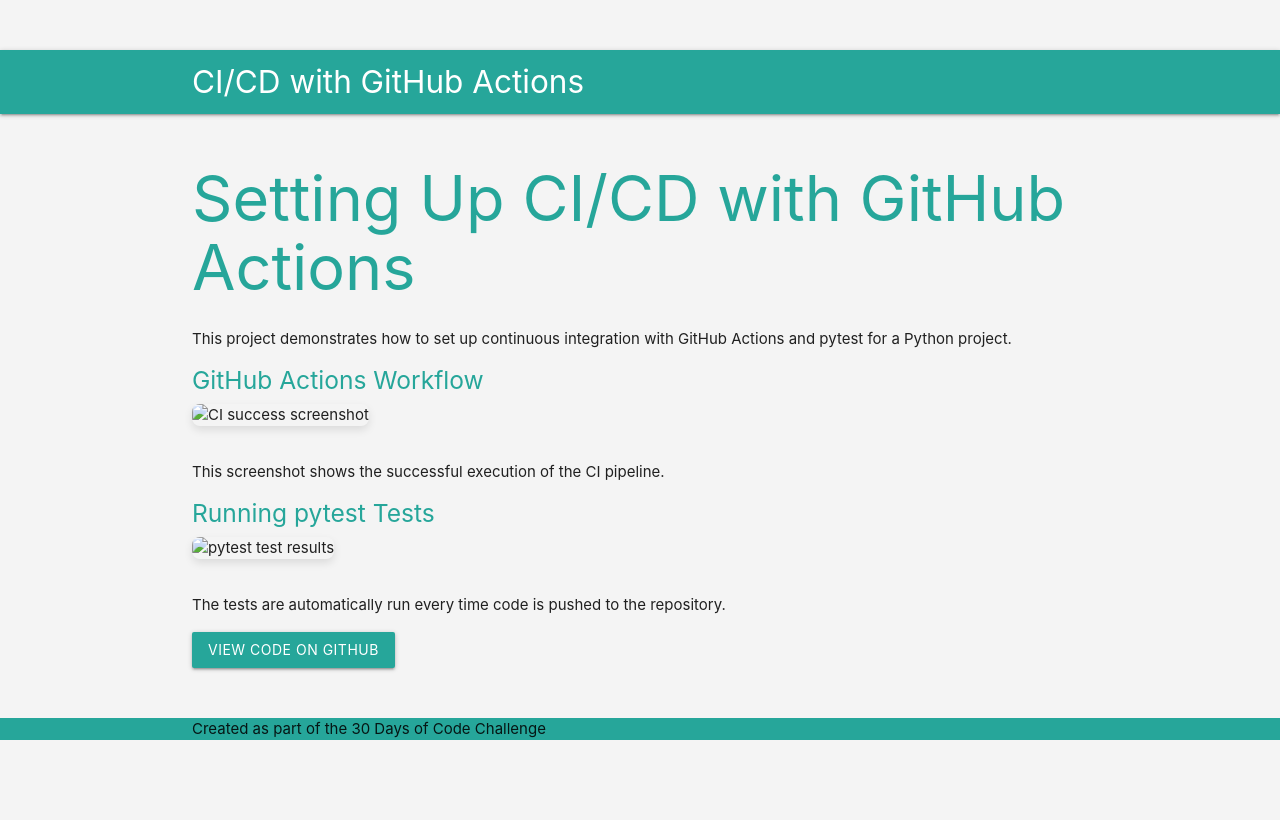
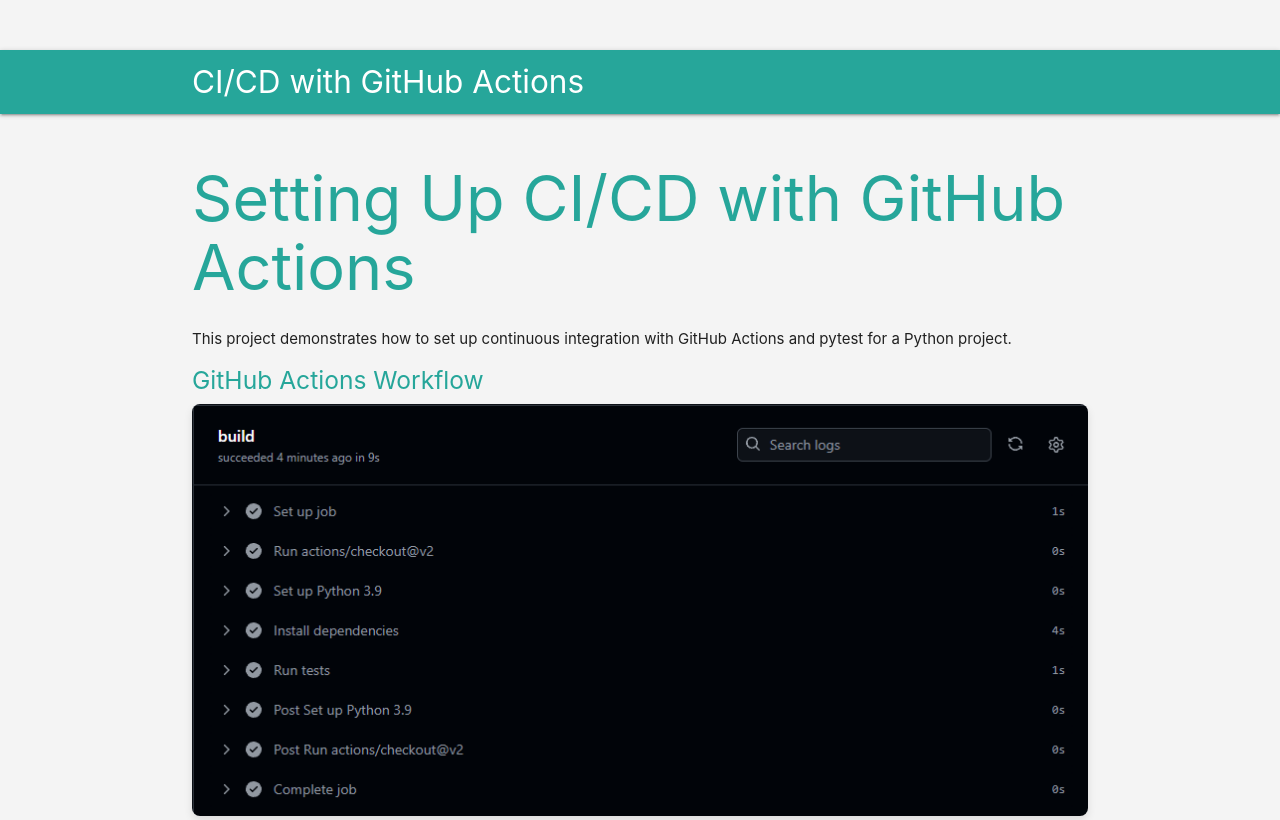
Before and after one commit to hisra015/30DaysOfCode, a plain HTML site: page Day 8 - CI-CD/index.html in a window 1280 px wide. Shown: the top 820 px of the page. Drawn offline with nearby package versions, Linux system fonts and the light colour scheme.

Commit message:
Finalized Day 8

```diff
--- a/Day 8 - CI-CD/index.html
+++ b/Day 8 - CI-CD/index.html
@@ -24,14 +24,14 @@
         <p>This project demonstrates how to set up continuous integration with GitHub Actions and pytest for a Python project.</p>
 
         <h5>GitHub Actions Workflow</h5>
-        <img src="screenshots/workflow_success.png" alt="CI success screenshot">
+        <img src="Github Actions Workflow.png" alt="CI success screenshot">
         <p>This screenshot shows the successful execution of the CI pipeline.</p>
 
         <h5>Running pytest Tests</h5>
-        <img src="screenshots/test_results.png" alt="pytest test results">
+        <img src="Github Actions Tests.png" alt="pytest test results">
         <p>The tests are automatically run every time code is pushed to the repository.</p>
 
-        <a href="https://github.com/yourusername/ci_cd_example" class="waves-effect waves-light btn teal lighten-1">View Code on GitHub</a>
+        <a href="https://github.com/hisra015/30DaysOfCode/tree/main/Day%208%20-%20CI-CD" class="waves-effect waves-light btn teal lighten-1">View Code on GitHub</a>
     </div>
 
     <footer class="teal lighten-1">
```
Also changed, not shown: index.html (+1 -0 lines), Day 8 - CI-CD/Github Actions Tests.png (added), Day 8 - CI-CD/Github Actions Workflow.png (added).
